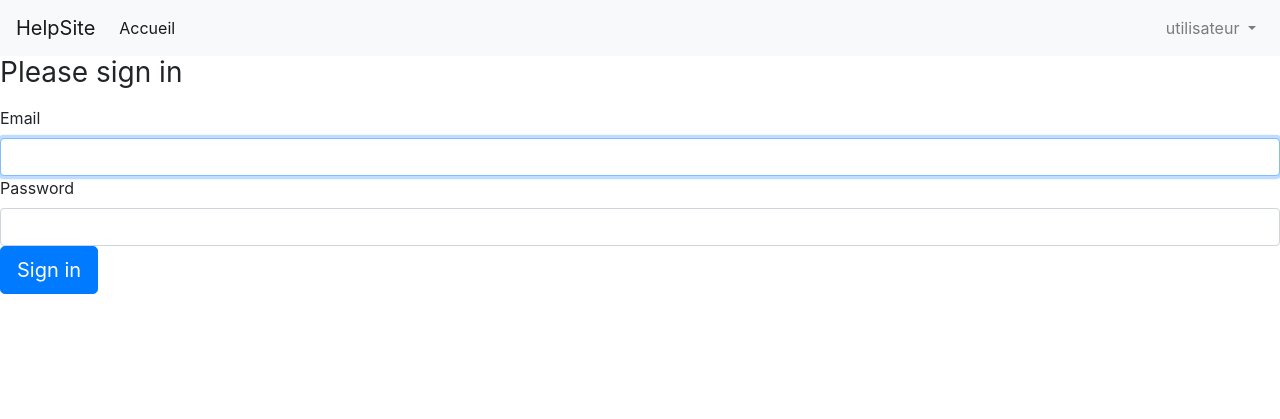
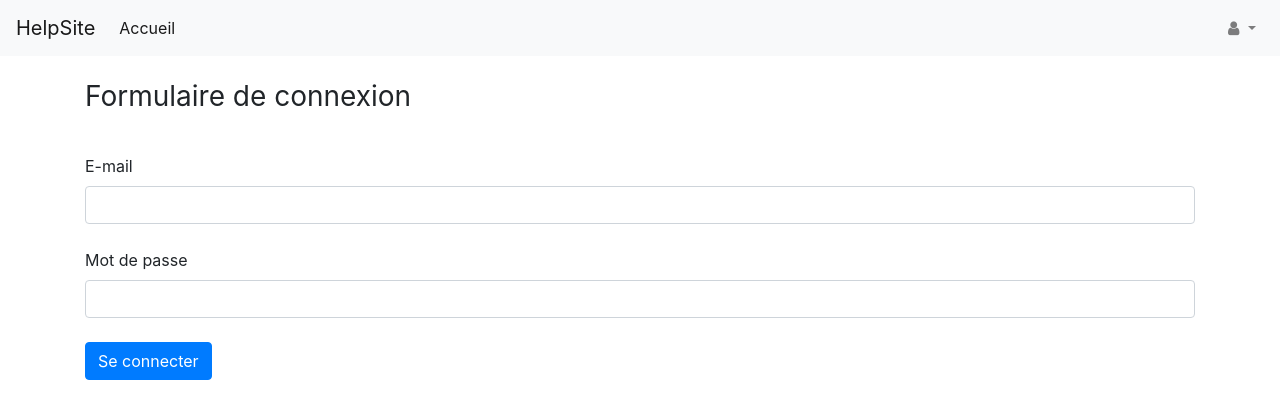
Before and after one commit to LeilaHadjioual/site_annonce_symfony, a Symfony app: template templates/security/login.html.twig in a window 1280 px wide. Shown: the top 419 px of the page. Run offline with Twig, Linux system fonts and the light colour scheme; the template is opened without the code that fills it, so the values that code supplies are empty; some libraries are stand-ins or nearby versions.

Commit message:
fonteawesome

```diff
--- a/templates/base.html.twig
+++ b/templates/base.html.twig
@@ -3,6 +3,8 @@
 <head>
     <meta charset="UTF-8">
     <title>{% block title %}Welcome!{% endblock %}</title>
+    <link href="https://stackpath.bootstrapcdn.com/font-awesome/4.7.0/css/font-awesome.min.css" rel="stylesheet"
+          integrity="sha384-wvfXpqpZZVQGK6TAh5PVlGOfQNHSoD2xbE+QkPxCAFlNEevoEH3Sl0sibVcOQVnN" crossorigin="anonymous">
     <link rel="stylesheet" href="https://stackpath.bootstrapcdn.com/bootstrap/4.4.1/css/bootstrap.min.css"
           integrity="sha384-Vkoo8x4CGsO3+Hhxv8T/Q5PaXtkKtu6ug5TOeNV6gBiFeWPGFN9MuhOf23Q9Ifjh" crossorigin="anonymous">
     {% block stylesheets %}{% endblock %}
@@ -51,7 +53,10 @@
             <li class="nav-item dropdown">
                 <a class="nav-link dropdown-toggle" href="#" id="navbarDropdown" role="button" data-toggle="dropdown"
                    aria-haspopup="true" aria-expanded="false">
-                    utilisateur
+                    <i class="fa fa-user"></i>
+                    {% if app.user %}
+                        <span>{{ app.user.firstname }}</span>
+                    {%  endif %}
                 </a>
                 <div class="dropdown-menu" aria-labelledby="navbarDropdown">
                     {% if is_granted('ROLE_USER') %}
--- a/templates/security/login.html.twig
+++ b/templates/security/login.html.twig
@@ -1,28 +1,28 @@
 {% extends 'base.html.twig' %}
 
-{% block title %}Log in!{% endblock %}
+{% block title %}Se connecter{% endblock %}
 
 {% block body %}
-<form method="post">
+    <div class="container mt-4">
         {% if error %}
             <div class="alert alert-danger">{{ error.messageKey|trans(error.messageData, 'security') }}</div>
         {% endif %}
 
         {% if app.user %}
             <div class="mb-3">
-            You are logged in as {{ app.user.username }}, <a href="{{ path('app_logout') }}">Logout</a>
+                You are logged in as {{ app.user.fistname }}, <a href="{{ path('app_logout') }}">Logout</a>
             </div>
         {% endif %}
 
-    <h1 class="h3 mb-3 font-weight-normal">Please sign in</h1>
-    <label for="inputEmail">Email</label>
-    <input type="email" value="{{ last_username }}" name="email" id="inputEmail" class="form-control" required autofocus>
-    <label for="inputPassword">Password</label>
+        <form method="post">
+            <h1 class="h3 mb-3 font-weight-normal">Formulaire de connexion</h1>
+            <label class="mt-4" for="inputEmail">E-mail</label>
+            <input type="email" value="{{ last_username }}" name="email" id="inputEmail" class="form-control" required>
+            <label class="mt-4" for="inputPassword">Mot de passe</label>
             <input type="password" name="password" id="inputPassword" class="form-control" required>
 
             <input type="hidden" name="_csrf_token"
-           value="{{ csrf_token('authenticate') }}"
-    >
+                   value="{{ csrf_token('authenticate') }}">
 
             {#
                 Uncomment this section and add a remember_me option below your firewall to activate remember me functionality.
@@ -35,8 +35,10 @@
                 </div>
             #}
 
-    <button class="btn btn-lg btn-primary" type="submit">
-        Sign in
+            <button class="btn btn-primary align-right mt-4" type="submit">
+                Se connecter
             </button>
+
         </form>
+    </div>
 {% endblock %}
--- a/templates/usersPosts/index.html.twig
+++ b/templates/usersPosts/index.html.twig
@@ -2,7 +2,7 @@
 
 
 {% block body %}
-    <h1>listes de mes annonces</h1>
+    <h1>liste de mes annonces</h1>
 
 
 {% endblock %}
```
Also changed, not shown: 1 other file. Lines whose indentation alone changed are shown as unchanged.
